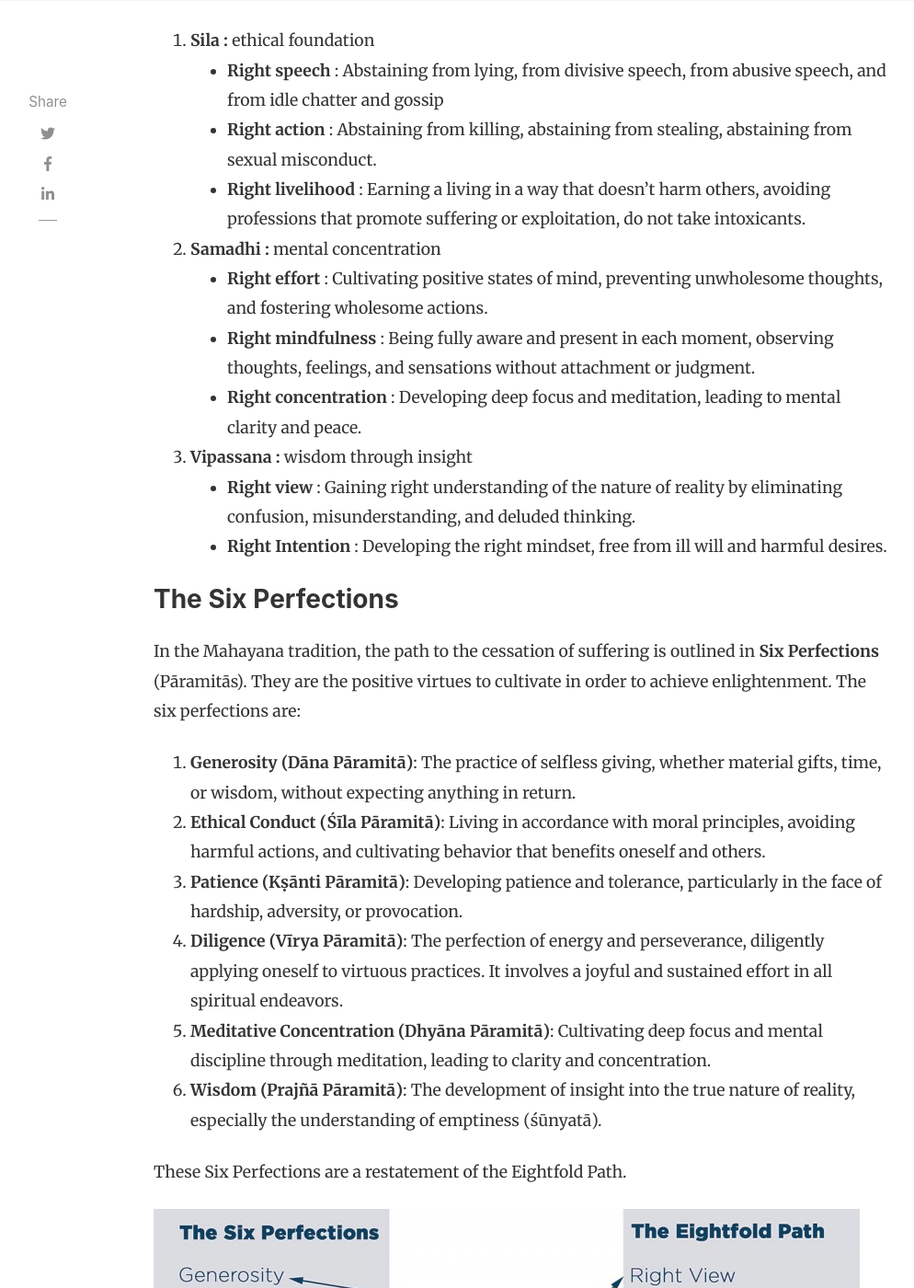
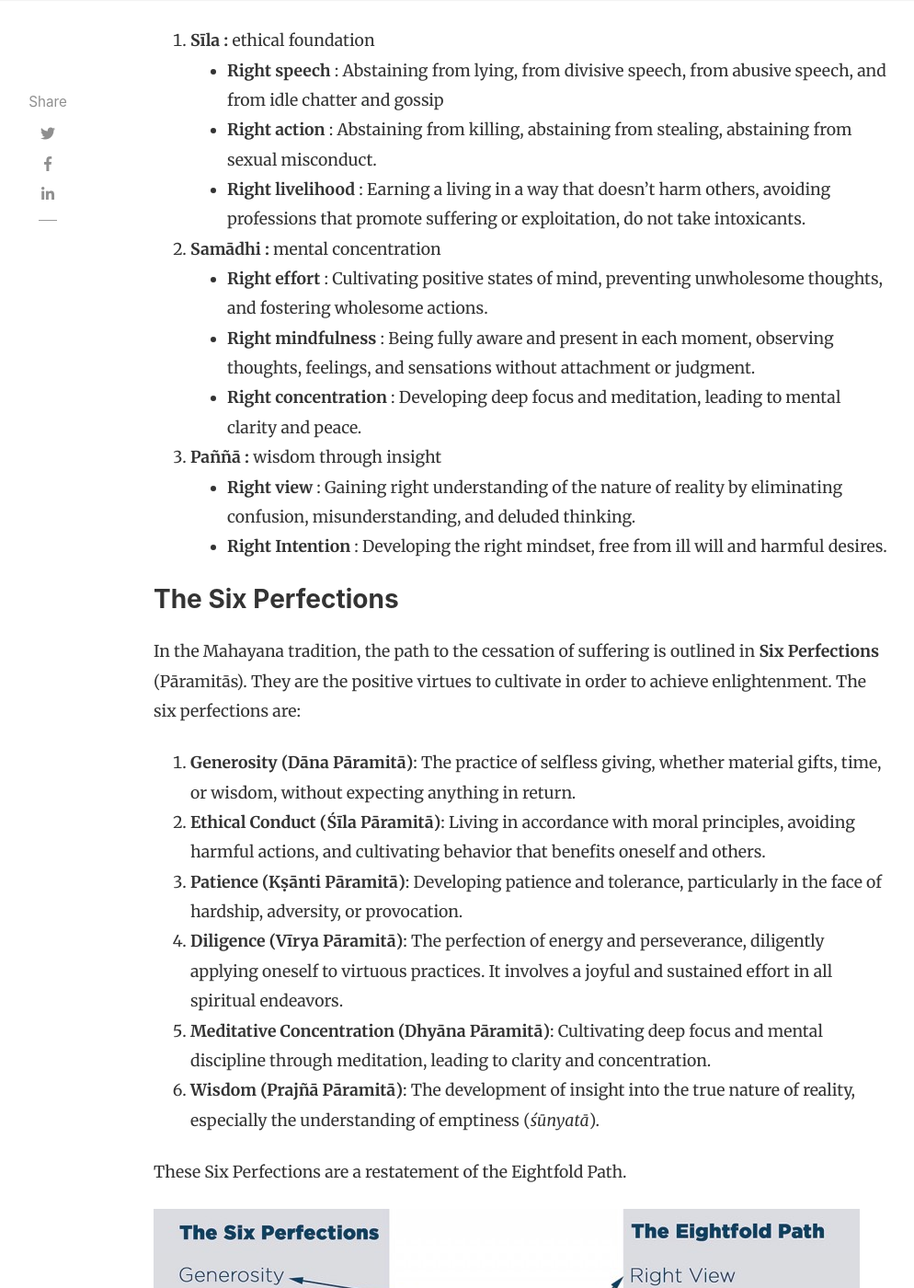
Before and after one commit to seedsofalternative/seedsofalternative.github.io, a Jekyll site: the page built from _posts/2024-10-13-four-noble-truths.md, in a window 1280 px wide and 1400 px high, scrolled down 4770 px. Shown: the whole window at 92% size, without its empty margins (118-1112 px from the left). Built offline with Jekyll 4.4.1, drawn with Linux system fonts in a browser that asks for light colours; nearby versions of some CDN libraries; comment, search, counter and statistics services are not loaded; some of the changed text lies outside the part shown.

Commit message:
cosmetic changes

```diff
--- a/_posts/2024-10-13-four-noble-truths.md
+++ b/_posts/2024-10-13-four-noble-truths.md
@@ -59,17 +59,17 @@ The Eightfold Path is a practical guide to overcoming suffering and achieving en
 7. Right Mindfulness
 8. Right Concentration
 
-In S. N. Goenka’s Vipassana tradition, the Eightfold Noble Path is presented under three categories : **Sila**, **Samadhi**, and **Vipassana**.
+In S. N. Goenka’s Vipassana tradition, the Eightfold Noble Path is presented under three categories : **Sīla**, **Samādhi**, and **Paññā**.
 
-1. **Sila :** ethical foundation
+1. **Sīla :** ethical foundation
     1. **Right speech** : Abstaining from lying, from divisive speech, from abusive speech, and from idle chatter and gossip
     2. **Right action** : Abstaining from killing, abstaining from stealing, abstaining from sexual misconduct.
     3. **Right livelihood** : Earning a living in a way that doesn’t harm others, avoiding professions that promote suffering or exploitation, do not take intoxicants.
-2. **Samadhi :** mental concentration
+2. **Samādhi :** mental concentration
     1. **Right effort** : Cultivating positive states of mind, preventing unwholesome thoughts, and fostering wholesome actions.
     2. **Right mindfulness** : Being fully aware and present in each moment, observing thoughts, feelings, and sensations without attachment or judgment.
     3. **Right concentration** : Developing deep focus and meditation, leading to mental clarity and peace.
-3. **Vipassana :** wisdom through insight
+3. **Paññā :** wisdom through insight
     1. **Right view** : Gaining right understanding of the nature of reality by eliminating confusion, misunderstanding, and deluded thinking.
     2. **Right Intention** : Developing the right mindset, free from ill will and harmful desires.
 
@@ -82,7 +82,7 @@ In the Mahayana tradition, the path to the cessation of suffering is outlined in
 3. **Patience (Kṣānti Pāramitā)**: Developing patience and tolerance, particularly in the face of hardship, adversity, or provocation.
 4. **Diligence (Vīrya Pāramitā)**: The perfection of energy and perseverance, diligently applying oneself to virtuous practices. It involves a joyful and sustained effort in all spiritual endeavors.
 5. **Meditative Concentration (Dhyāna Pāramitā)**: Cultivating deep focus and mental discipline through meditation, leading to clarity and concentration.
-6. **Wisdom (Prajñā Pāramitā)**: The development of insight into the true nature of reality, especially the understanding of emptiness (śūnyatā).
+6. **Wisdom (Prajñā Pāramitā)**: The development of insight into the true nature of reality, especially the understanding of emptiness (*śūnyatā*).
 
 These Six Perfections are a restatement of the Eightfold Path.
 
```
Also changed, not shown: other parts of _posts/2024-10-13-four-noble-truths.md (+1 -1 lines).
